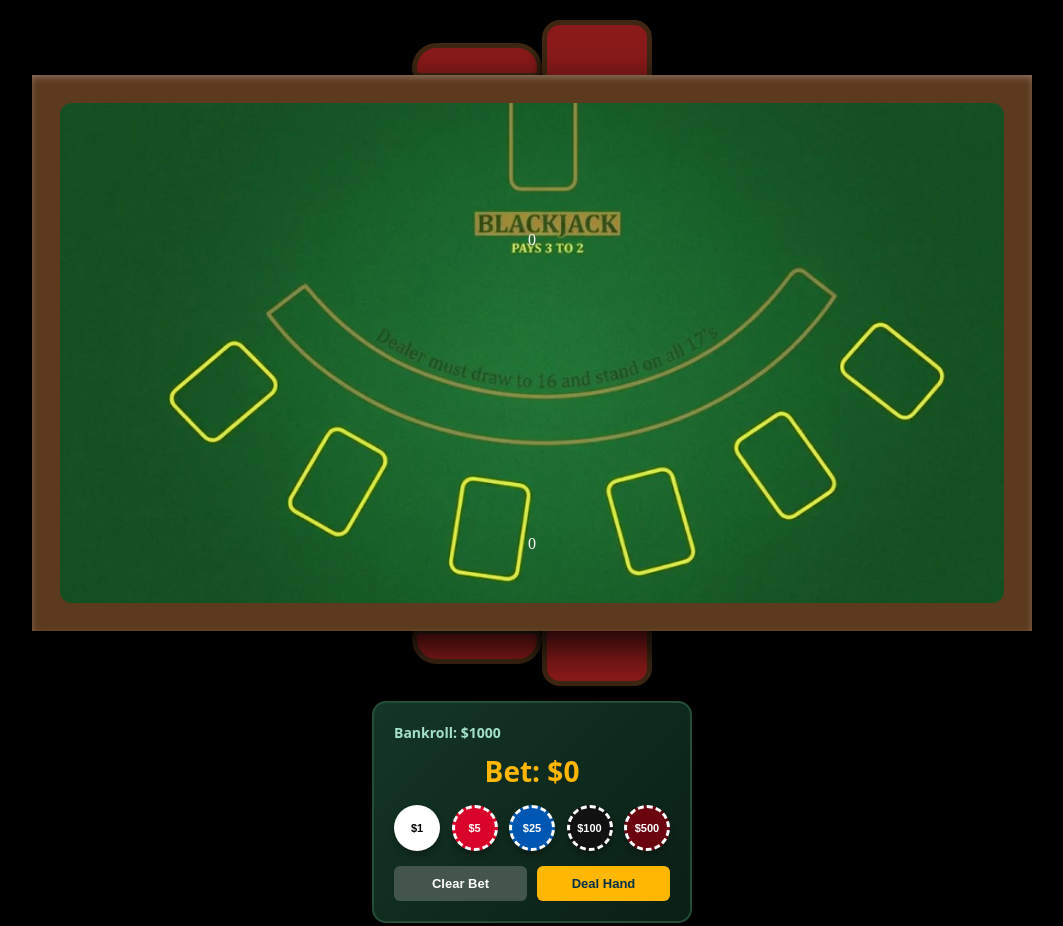
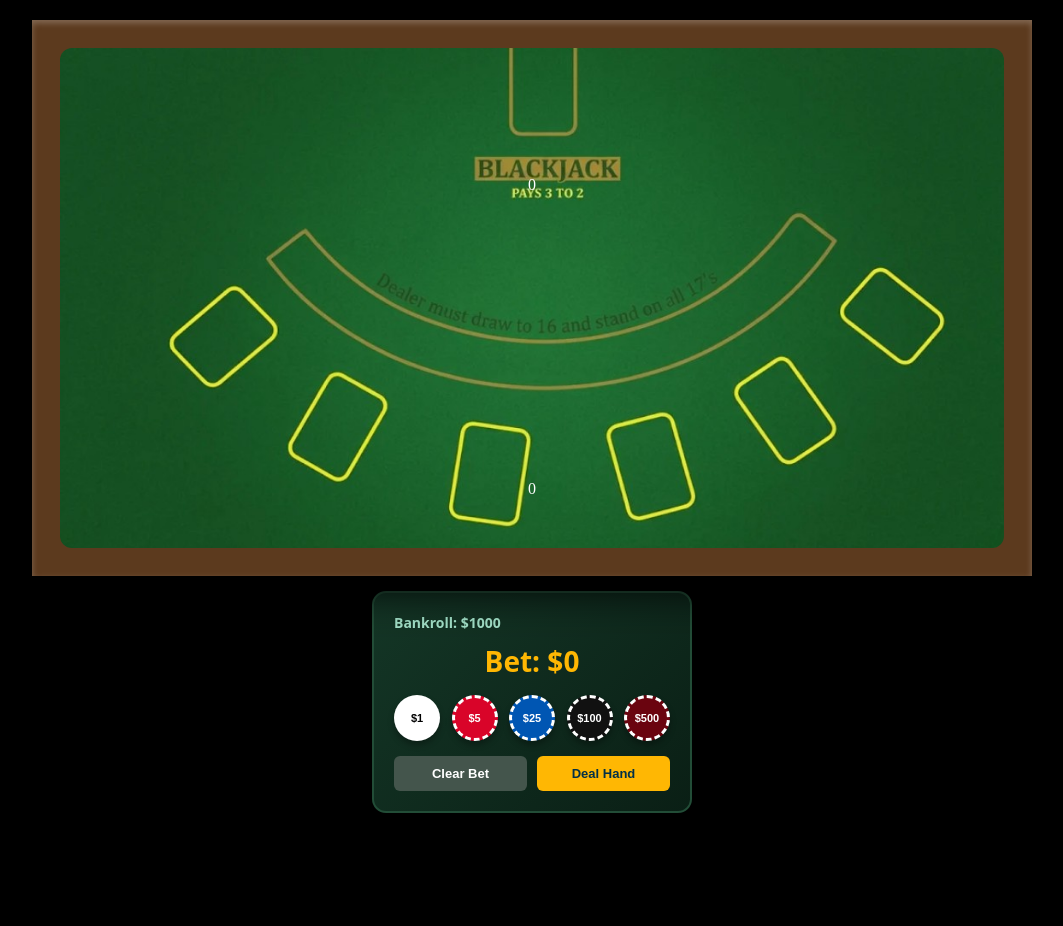
Before and after one commit to d-bogdan/Blackjack, a plain HTML site: page blackjack.html in a window 1280 px wide. Shown: the whole page, without its empty margins (108-1171 px from the left). After the commit the page ends 848 px from the top, so only its background shows below. Drawn offline with Linux system fonts and the light colour scheme.

Commit message:
actually deleting chairs and fixing card display

```diff
--- a/Javascript js/script.js
+++ b/Javascript js/script.js
@@ -132,7 +132,7 @@ function startGame() {
         //<img src="./cards/4-C.png">
         let cardImg = document.createElement("img");
         let card = deck.pop();
-        cardImg.src = "./cards/" + card + ".png";
+        cardImg.src = "./images/" + card + ".svg";
         dealerSum += getValue(card);
         dealerAceCount += checkAce(card);
         document.getElementById("dealer-cards").append(cardImg);
@@ -142,7 +142,7 @@ function startGame() {
     for (let i = 0; i < 2; i++) {
         let cardImg = document.createElement("img");
         let card = deck.pop();
-        cardImg.src = "./cards/" + card + ".png";
+        cardImg.src = "./images/" + card + ".svg";
         yourSum += getValue(card);
         yourAceCount += checkAce(card);
         document.getElementById("your-cards").append(cardImg);
--- a/blackjack.html
+++ b/blackjack.html
@@ -8,12 +8,6 @@
 </head>
 <body>
     <div class="casino">
-
-        <!-- Dealer chair (Nihar) -->
-        <div class="chair dealer-chair">
-            <div class="chair-back"></div>
-            <div class="chair-seat"></div>
-        </div>
 
         <!-- Table: wooden rim + felt (Nihar) -->
         <div class="table-rim">
@@ -33,13 +27,6 @@
 
             </div>
         </div>
-
-        <!-- Player chair (Nihar) -->
-        <div class="chair player-chair">
-            <div class="chair-back"></div>
-            <div class="chair-seat"></div>
-        </div>
-
         <!--Bogdan start-->
         <div class="blackjack-bet-window">
             <div class="bj-stats-bar">
--- a/css/game-page-styles.css
+++ b/css/game-page-styles.css
@@ -68,45 +68,6 @@ body {
     background-position: center;
     border-radius: 12px;
 }
-/*-------------chairs (Nihar)------------------*/
-
-.chair{
-    display: flex;
-    flex-direction: center;
-    align-items: center;
-}
-
-.chair-back{
-    width: 130px;
-    height: 35px;
-    background:  #8b1a1a;
-    border: 5px solid #3e2612;
-    border-radius: 25px 25px 8px 8px;
-}
-
-.chair-seat{
-
-    width: 110px;
-    height: 80px;
-    background: #8b1a1a;
-    border: 5px solid #3e2612;
-    border-radius: 18px;
-    box-shadow: 0 6px 12px rgba(0, 0, 0, 0.8);
-}
-
-.dealer-chair {
-    margin-bottom: -25px;                /* tucks under the table edge */
-}
-
-.player-chair {
-    flex-direction: center;      /* backrest at the bottom */
-    margin-top: -25px;
-}
-
-.player-chair .chair-back {
-    border-radius: 8px 8px 25px 25px;
-}
-
 
 /*-----Bogdan start------*/
 .blackjack-bet-window {
```
Also changed, not shown: index.html (+1 -1 lines).
